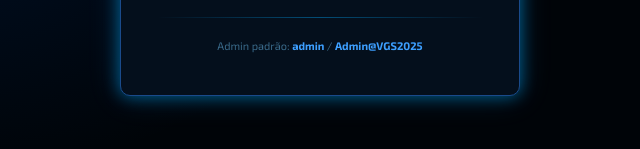
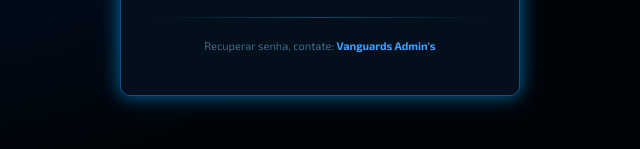
Before and after one commit to ChristopherRussiGOV/DS-Vanguards-Data, a website: page ds-vanguards/public/index.html in a window 1280 px wide. Shown: the part 581-730 px from the top of the page, 320-960 px from the left. Drawn offline with Linux system fonts and the light colour scheme.

Commit message:
Update index.html

```diff
--- a/ds-vanguards/public/index.html
+++ b/ds-vanguards/public/index.html
@@ -37,7 +37,7 @@
       </button>
       <div class="glow-line"></div>
       <p style="font-size:11px;color:var(--text-muted);text-align:center">
-        Admin padrão: <strong style="color:var(--blue-bright)">admin</strong> / <strong style="color:var(--blue-bright)">Admin@VGS2025</strong>
+        Recuperar senha, contate: <strong style="color:var(--blue-bright)">Vanguards Admin's</strong>
       </p>
     </div>
     <div id="tab-register" class="tab-panel">
```
